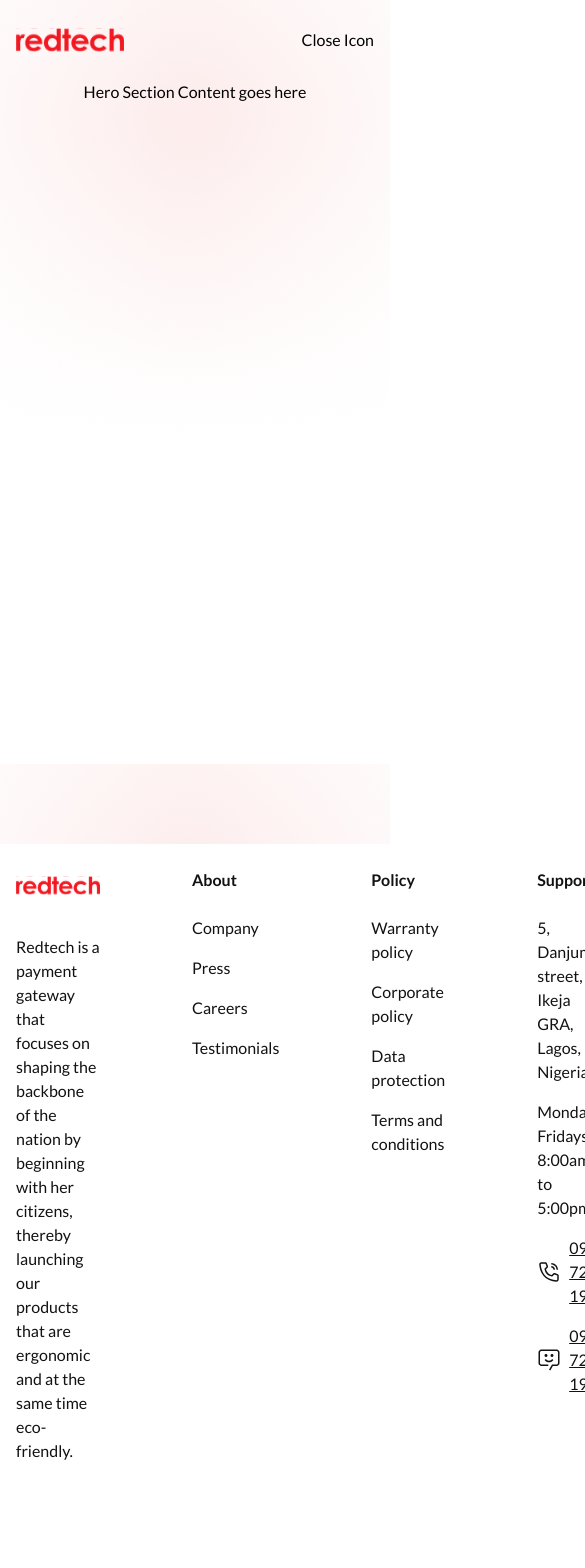
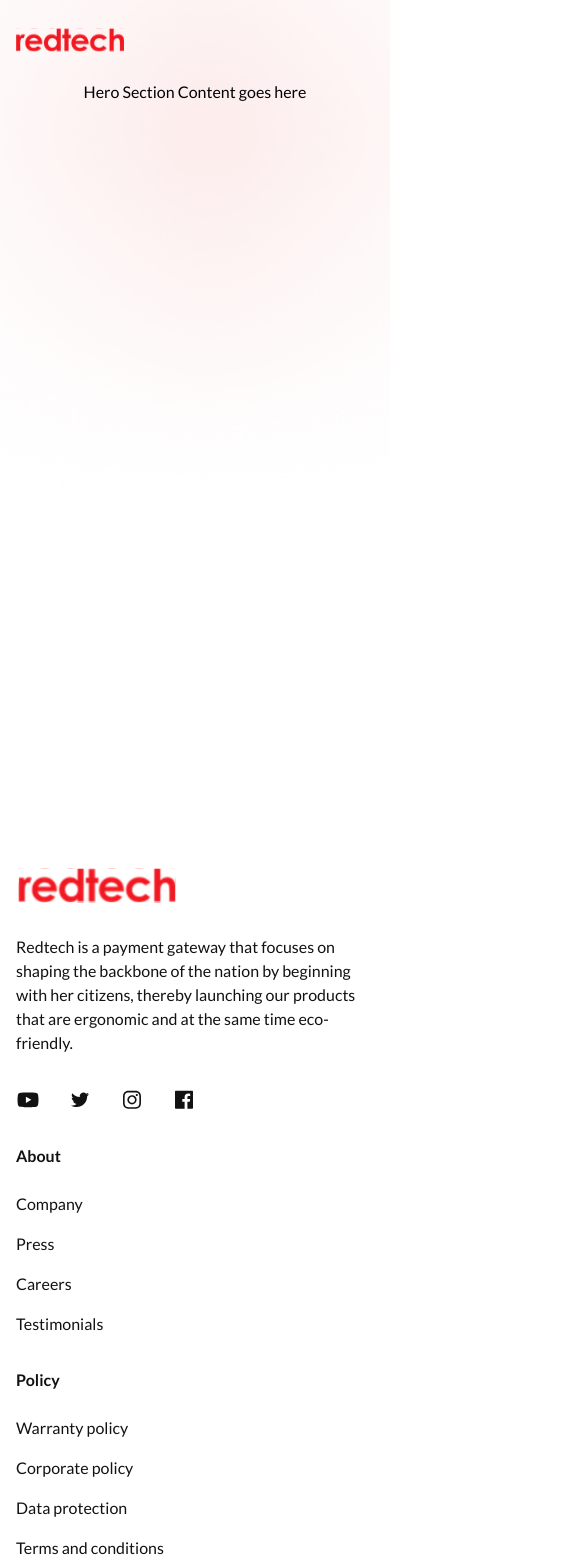
Before and after one commit to UniqueBiodun/redpay, a React (Vite) app: page / in a window 390 px wide. Shown: the top 1568 px of the page, 585 px wide, since content can reach past the window. Before the commit the page ends 1519 px from the top, so only its background shows below. Built offline with nearby package versions, Linux system fonts and the light colour scheme.

Commit message:
update: footer made responsive

```diff
--- a/src/views/containers/footer/footer.tsx
+++ b/src/views/containers/footer/footer.tsx
@@ -12,8 +12,73 @@ const Footer: React.FC = () => {
 	return (
 		<>
 			<footer className="container h-2/4 py-6 md:py-[60px] text-secondary-100 text-base font-lato">
-				<div className="flex flex-row justify-between gap-[92px]">
+				{/* <div className="flex flex-row gap-[92px] justify-between">
 					<div className="flex flex-col gap-8 w-[375px]">
+						<img
+							className="w-[162px] h-[34.8px]"
+							src={RedTechLogo}
+							alt="redtech-logo"
+						/>
+						<p className="text-base font-normal">
+							Redtech is a payment gateway that focuses on shaping the backbone
+							of the nation by beginning with her citizens, thereby launching
+							our products that are ergonomic and at the same time eco-friendly.
+						</p>
+						<div className="flex gap-7">
+							<Link to="">
+								<img src={Youtubelogo} alt="youtube-logo" />
+							</Link>
+							<Link to="">
+								<img src={Twitterlogo} alt="twitter-logo" />
+							</Link>
+							<Link to="">
+								<img src={Instagramlogo} alt="instagram-logo" />
+							</Link>
+							<Link to="">
+								<img src={Facebooklogo} alt="facebook-logo" />
+							</Link>
+						</div>
+					</div>
+					<div className="flex flex-col gap-6 bg-blue-gray-500">
+						<p className="text-base font-semibold">About</p>
+						<ul className="flex flex-col gap-4">
+							<li>Company</li>
+							<li>Press</li>
+							<li>Careers</li>
+							<li>Testimonials</li>
+						</ul>
+					</div>
+					<div className="flex flex-col gap-6 bg-blue-gray-500">
+						<p className="text-base font-semibold">Policy</p>
+						<ul className="flex flex-col gap-4">
+							<li>Warranty policy</li>
+							<li>Corporate policy</li>
+							<li>Data protection </li>
+							<li>Terms and conditions</li>
+						</ul>
+					</div>
+					<div className="flex flex-col gap-6">
+						<p className="text-base font-semibold">Support</p>
+						<ul className="flex flex-col gap-4">
+							<li>5, Danjuma street, Ikeja GRA, Lagos, Nigeria.</li>
+							<li>Mondays-Fridays: 8:00am to 5:00pm</li>
+							<li>
+								<span className="flex items-center gap-2">
+									<img src={PhoneIcon} alt="phone-icon" />
+									<span className="underline">0908 720 1967</span>
+								</span>
+							</li>
+							<li>
+								<span className="flex items-center gap-2">
+									<img src={ChatIcon} alt="chat-icon" />
+									<span className="underline">0908 720 1966</span>
+								</span>
+							</li>
+						</ul>
+					</div>
+				</div> */}
+				<div className="flex flex-col gap-8 md:flex-row md:gap-[92px] justify-between">
+					<div className="flex flex-col gap-8 w-full md:w-[375px]">
 						<img
 							className="w-[162px] h-[34.8px]"
 							src={RedTechLogo}
--- a/src/views/containers/navbar/navbar.tsx
+++ b/src/views/containers/navbar/navbar.tsx
@@ -41,7 +41,7 @@ const Navbar: React.FC = () => {
 							</Button>
 						</div>
 					</div>
-					<div className="xl:hidden block">Close Icon</div>
+					{/* <div className="xl:hidden block">Close Icon</div> */}
 				</div>
 			</nav>
 		</>
--- a/src/views/hero-section/hero.tsx
+++ b/src/views/hero-section/hero.tsx
@@ -2,7 +2,7 @@ import React from "react";
 
 const HeroSection: React.FC = () => {
 	return (
-		<div className="relative h-screen font-lato text-center bg-hero py-20">
+		<div className="relative h-screen font-lato text-center bg-hero bg-no-repeat bg-cover py-20">
 			Hero Section Content goes here
 		</div>
 	);
```
